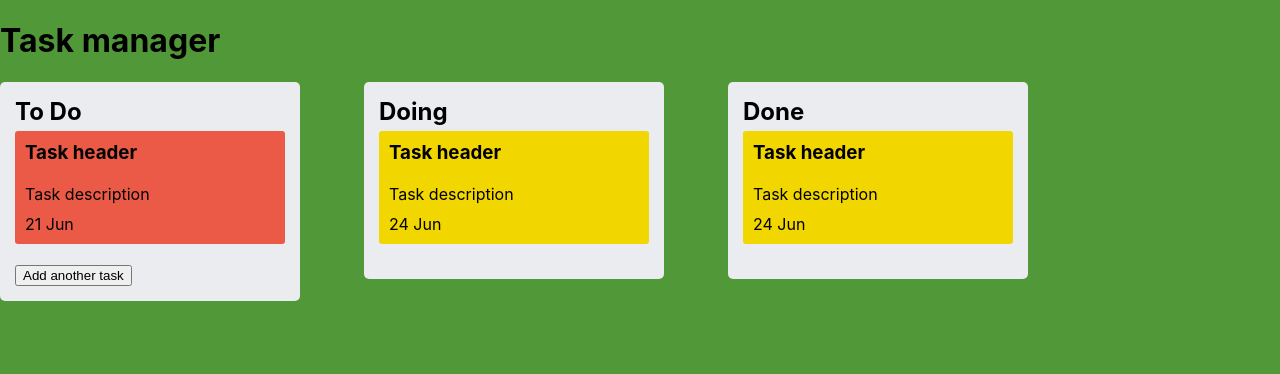
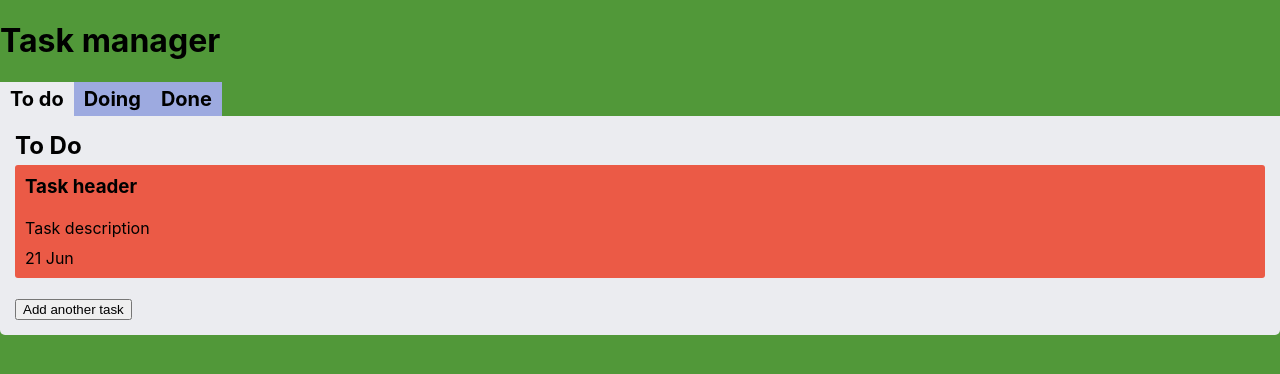
Before and after one commit to devnikop/react-todo, a React (Create React App) app: page /todo in a window 1280 px wide. Shown: the top 374 px of the page. Built offline with nearby package versions, Linux system fonts and the light colour scheme.

Commit message:
add react-router

```diff
--- a/package.json
+++ b/package.json
@@ -13,6 +13,7 @@
     "@types/react": "^16.9.38",
     "@types/react-dom": "^16.9.8",
     "@types/react-redux": "^7.1.9",
+    "@types/react-router-dom": "^5.1.5",
     "@types/styled-components": "^5.1.0",
     "gh-pages": "^3.1.0",
     "moment": "^2.27.0",
@@ -20,6 +21,7 @@
     "react": "^16.13.1",
     "react-dom": "^16.13.1",
     "react-redux": "^7.2.0",
+    "react-router-dom": "^5.2.0",
     "react-scripts": "3.4.1",
     "redux": "^4.0.5",
     "reselect": "^4.0.0",
--- a/src/components/App/App.tsx
+++ b/src/components/App/App.tsx
@@ -1,10 +1,13 @@
+import { Switch, Route, Redirect } from "react-router-dom";
+import { useSelector, shallowEqual } from "react-redux";
 import React from "react";
 import styled from "styled-components";
-import { useSelector, shallowEqual } from "react-redux";
+
+import { Color } from "../../styles/variables";
 
 import NewTask from "../NewTask/NewTask";
+import Tabs from "../Tabs/Tabs";
 import Tasks from "../Tasks/Tasks";
-import { Color } from "../../styles/variables";
 
 import {
   getTodoTasks,
@@ -12,17 +15,51 @@ import {
   getDoneTasks,
 } from "../../state/task/selectors";
 
-const TaskGroupWrapper = styled.div`
-  display: grid;
-  grid-template-columns: repeat(3, minmax(100px, 300px));
-  gap: 5%;
-  align-items: start;
+const App: React.FC<{ className?: string }> = ({ className }) => {
+  const todoTasks = useSelector(getTodoTasks, shallowEqual);
+  const doingTasks = useSelector(getDoingTasks, shallowEqual);
+  const doneTasks = useSelector(getDoneTasks, shallowEqual);
 
+  return (
+    <>
+      <h1>Task manager</h1>
+      <div className={className}>
+        <Tabs />
+        <Switch>
+          <Route path="/todo">
+            <section>
+              <h2>To Do</h2>
+              <Tasks tasks={todoTasks} />
+              <NewTask />
+            </section>
+          </Route>
+          <Route path="/doing">
+            <section>
+              <h2>Doing</h2>
+              <Tasks tasks={doingTasks} />
+            </section>
+          </Route>
+          <Route path="/done">
+            <section>
+              <h2>Done</h2>
+              <Tasks tasks={doneTasks} />
+            </section>
+          </Route>
+          <Route path="/">
+            <Redirect to="/todo"></Redirect>
+          </Route>
+        </Switch>
+      </div>
+    </>
+  );
+};
+
+const StyledApp = styled(App)`
   section {
     padding: 15px;
 
     background-color: ${Color.grey1};
-    border-radius: 5px;
+    border-radius: 0 0 5px 5px;
   }
 
   h2 {
@@ -31,31 +68,4 @@ const TaskGroupWrapper = styled.div`
   }
 `;
 
-const App: React.FC = () => {
-  const todoTasks = useSelector(getTodoTasks, shallowEqual);
-  const doingTasks = useSelector(getDoingTasks, shallowEqual);
-  const doneTasks = useSelector(getDoneTasks, shallowEqual);
-
-  return (
-    <>
-      <h1>Task manager</h1>
-      <TaskGroupWrapper>
-        <section>
-          <h2>To Do</h2>
-          <Tasks tasks={todoTasks} />
-          <NewTask />
-        </section>
-        <section>
-          <h2>Doing</h2>
-          <Tasks tasks={doingTasks} />
-        </section>
-        <section>
-          <h2>Done</h2>
-          <Tasks tasks={doneTasks} />
-        </section>
-      </TaskGroupWrapper>
-    </>
-  );
-};
-
-export default App;
+export default StyledApp;
--- /dev/null
+++ b/src/components/Tabs/Tabs.tsx
@@ -0,0 +1,65 @@
+import { NavLink } from "react-router-dom";
+import React from "react";
+import styled from "styled-components";
+
+import { resetList } from "../../styles/mixins";
+import { Color } from "../../styles/variables";
+
+const Tabs: React.FC<{ className?: string }> = ({ className }) => {
+  return (
+    <ul className={className}>
+      <li>
+        <StyledNavLink to="/todo">To do</StyledNavLink>
+      </li>
+      <li>
+        <StyledNavLink to="/doing">Doing</StyledNavLink>
+      </li>
+      <li>
+        <StyledNavLink to="/done">Done</StyledNavLink>
+      </li>
+    </ul>
+  );
+};
+
+const StyledNavLink = styled(NavLink)`
+  display: block;
+  padding: 5px 10px;
+
+  font-size: 20px;
+  font-weight: bold;
+  color: inherit;
+
+  transition: background-color 200ms;
+
+  &:hover,
+  &:focus {
+    background-color: ${Color.grey1};
+    cursor: pointer;
+  }
+
+  &:active {
+    filter: opacity(70%);
+  }
+
+  &.active {
+    background-color: ${Color.grey1};
+    pointer-events: none;
+
+    &:focus {
+      background-color: ${Color.grey1};
+    }
+  }
+`;
+
+const StyledTabs = styled(Tabs)`
+  ${resetList()}
+
+  display: grid;
+  grid-template-columns: repeat(3, max-content);
+
+  width: fit-content;
+
+  background-color: ${Color.blue1};
+`;
+
+export default StyledTabs;
--- a/src/index.tsx
+++ b/src/index.tsx
@@ -7,12 +7,15 @@ import GlobalStyles from "./styles/global.css";
 import store from "./state/configureStore";
 
 import App from "./components/App/App";
+import { BrowserRouter as Router } from "react-router-dom";
 
 ReactDOM.render(
   <React.StrictMode>
     <GlobalStyles />
     <Provider store={store}>
-      <App />
+      <Router>
+        <App />
+      </Router>
     </Provider>
   </React.StrictMode>,
   document.getElementById("root")
--- a/src/styles/global.css.tsx
+++ b/src/styles/global.css.tsx
@@ -12,4 +12,8 @@ export default createGlobalStyle`
 
     background-color: #519839;
   }
+
+  a {
+    text-decoration: none;
+  }
 `;
--- a/src/styles/mixins.js
+++ b/src/styles/mixins.js
@@ -1,7 +1,18 @@
+const resetButton = () => `
+  padding: 0;
+
+  color: inherit;
+  font: inherit;
+
+  background-color: transparent;
+  border: none;
+  cursor: pointer;
+`;
+
 const resetList = () => `
   margin: 0;
   padding: 0;
   list-style: none;
 `;
 
-export { resetList };
+export { resetButton, resetList };
--- a/src/styles/variables.js
+++ b/src/styles/variables.js
@@ -1,5 +1,6 @@
 const Color = {
   grey1: `#ebecf0`,
+  blue1: `#9daae0`,
 
   deadlineOk: `#ffffff`,
   warning: `#f2d600`,
```
Also changed, not shown: 1 other file (tests, documents, lock files or other folders).
